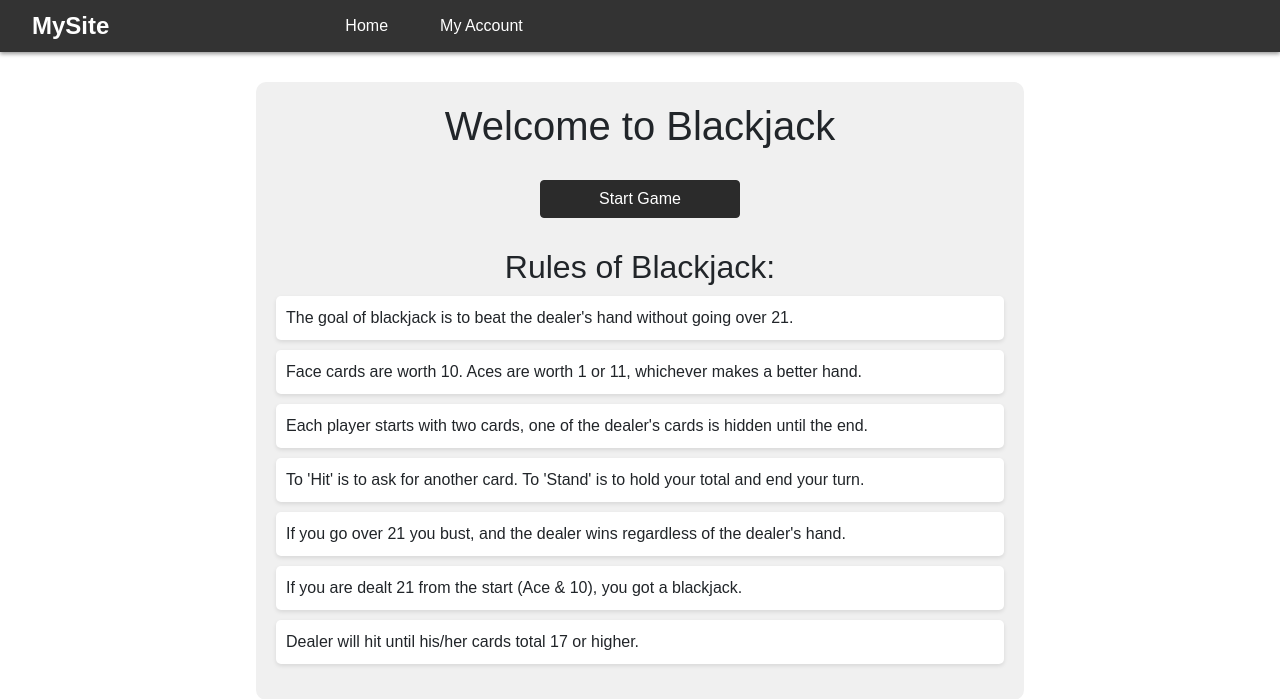
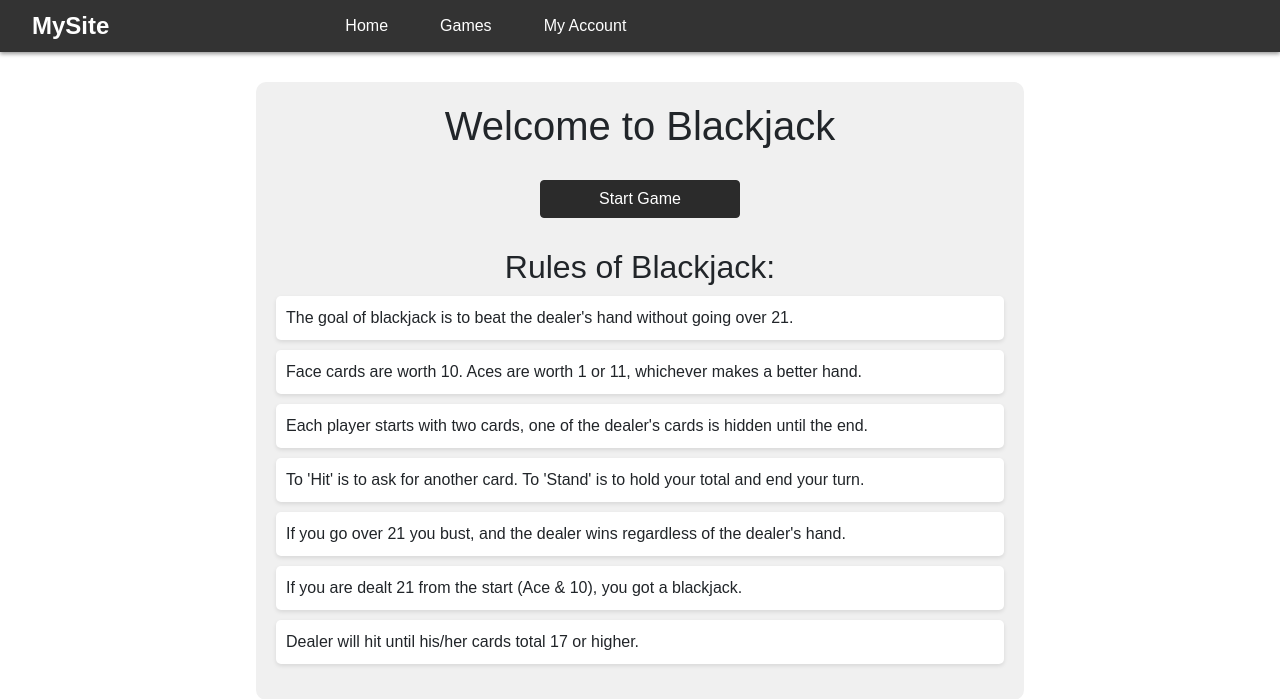
Before and after one commit to LarsJ03/Python-and-Web-DEV, a Flask app: page /game in a window 1280 px wide. Shown: the top 699 px of the page. Run offline with Flask 3, Linux system fonts and the light colour scheme; the visitor is signed in with stand-in values (Sample User, id 1); some libraries are stand-ins or nearby versions.

Commit message:
Added the game tab to the header

```diff
--- a/templates/header.html
+++ b/templates/header.html
@@ -8,6 +8,7 @@
             <ul>
                 <li><a href="{{ url_for('index') }}">Home</a></li>
                 {% if 'username' in session %}
+                    <li><a href="{{ url_for('game') }}">Games</a></li>
                     <li><a href="{{ url_for('my_account') }}">My Account</a></li>
                 {% else %}
                     <li><a href="{{ url_for('login') }}">Login</a></li>
```
